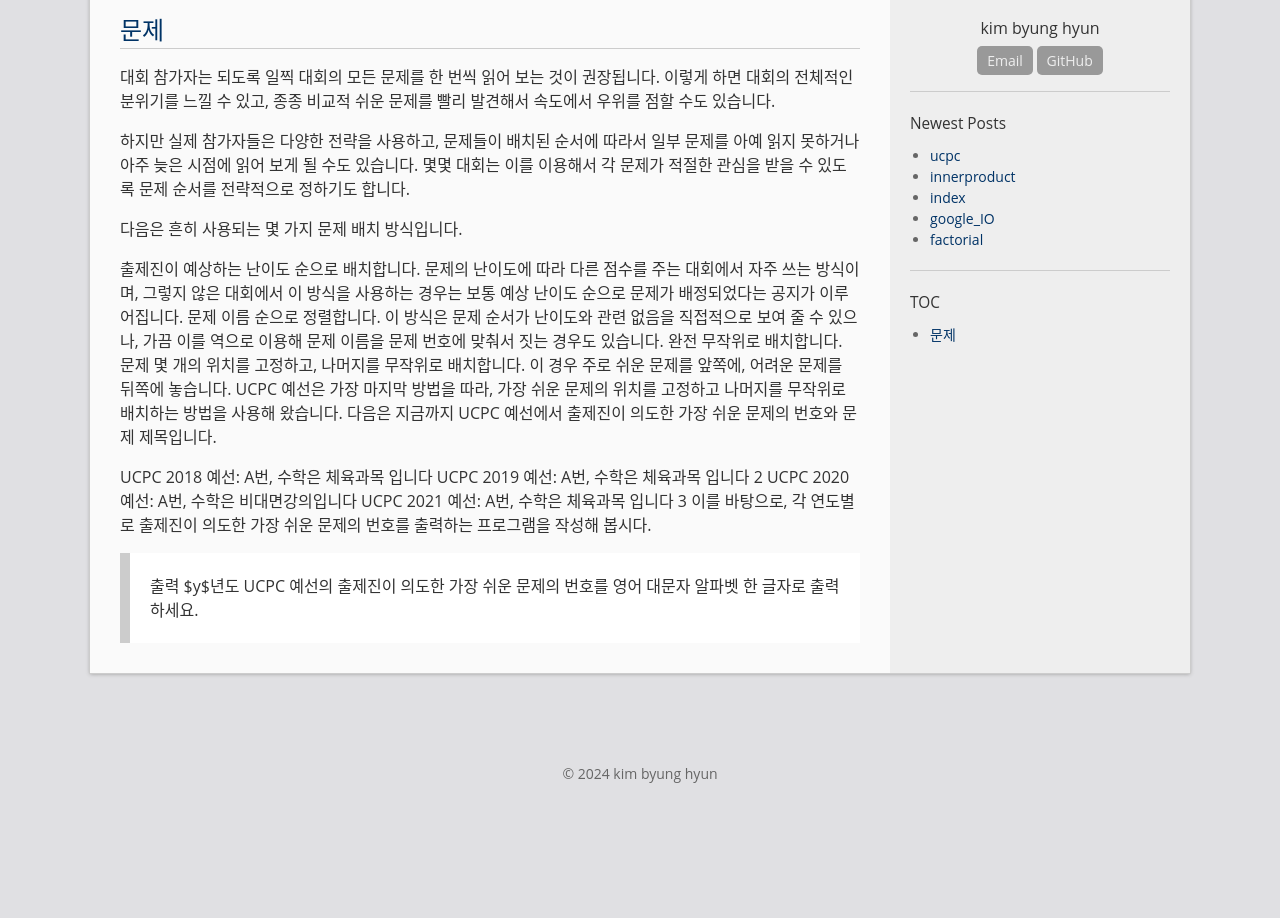
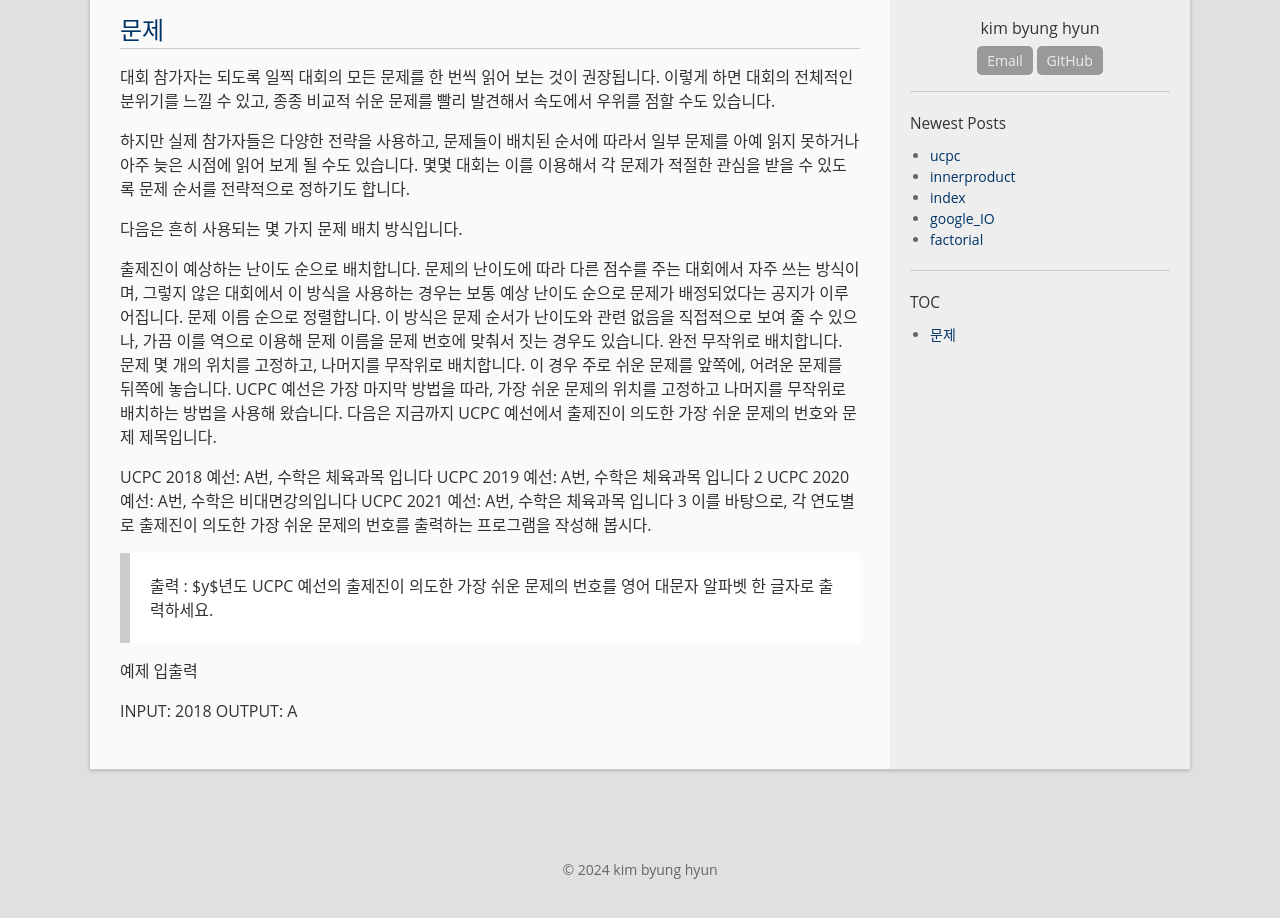
Before and after one commit to bh6366632/bh6366632.github.com, a Jekyll site: the page built from _posts/2024-04-25-ucpc.md, in a window 1280 px wide, cut to the strip 261-1201 px from the top of the page. Shown: the top 918 px of the strip. Built offline with Jekyll 4.4.1, drawn with Linux system fonts in a browser that asks for light colours; before the commit the page ends 1105 px from its top, so only the background shows below that.

Commit message:
Update 2024-04-25-ucpc.md

```diff
--- a/_posts/2024-04-25-ucpc.md
+++ b/_posts/2024-04-25-ucpc.md
@@ -28,5 +28,10 @@ UCPC 2020 예선: A번, 수학은 비대면강의입니다
 UCPC 2021 예선: A번, 수학은 체육과목 입니다 3
 이를 바탕으로, 각 연도별로 출제진이 의도한 가장 쉬운 문제의 번호를 출력하는 프로그램을 작성해 봅시다.
 
->출력
+>출력 :
 >$y$년도 UCPC 예선의 출제진이 의도한 가장 쉬운 문제의 번호를 영어 대문자 알파벳 한 글자로 출력하세요.
+
+예제 입출력
+
+INPUT: 2018
+OUTPUT: A
```
